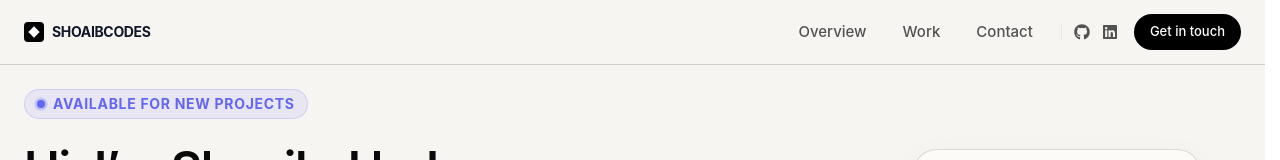
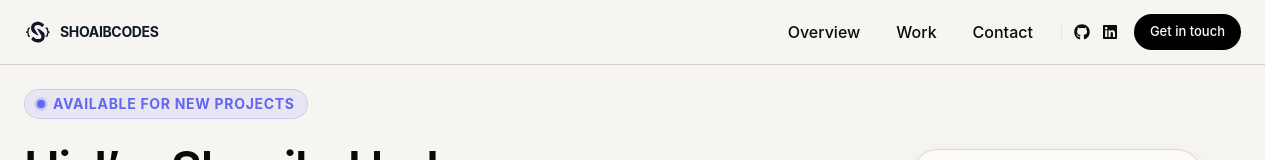
Before and after one commit to codewithshoaib-dev/Portfolio, a React (Vite) app in the folder web/: page / in a window 1280 px wide. Shown: the top 160 px of the page. Built offline with nearby package versions, Linux system fonts and the light colour scheme.

Commit message:
ui: add website logo and improve styling in navbar

```diff
--- a/web/src/landingpage/navbar.tsx
+++ b/web/src/landingpage/navbar.tsx
@@ -45,9 +45,34 @@ export default function Navbar() {
           className="flex items-center gap-2 cursor-pointer group"
           onClick={() => window.scrollTo({ top: 0, behavior: "smooth" })}
         >
-          <div className="w-5 h-5 bg-black rounded-sm flex items-center justify-center">
-            <div className="w-2 h-2 bg-white rotate-45" />
-          </div>
+          <svg
+            xmlns="http://www.w3.org/2000/svg"
+            viewBox="0 0 180 180"
+            className="h-7 w-7 shrink-0"
+            aria-hidden="true"
+          >
+            <path
+              d="M0 0 C13.80811322 -1.35817507 23.80488926 8.58778757 34.11083984 16.57641602 C35.97144153 17.97847965 37.87746179 19.28546703 39.8046875 20.59375 C42.58060234 22.56303234 44.28896044 24.36933382 45.875 27.4375 C46.26429688 28.15808594 46.65359375 28.87867187 47.0546875 29.62109375 C51.15789562 39.94693568 50.13775604 53.76930324 46.22265625 64.0390625 C41.59542424 74.3262135 34.32641045 79.91785492 24.16796875 84.19140625 C10.73189992 89.0419116 -3.72746563 88.65171368 -16.69140625 82.78125 C-24.82796407 78.70731284 -32.86094896 73.27810208 -37 65 C-33.04 60.38 -29.08 55.76 -25 51 C-21.33439304 52.83280348 -20.49185353 53.35509142 -18.25 56.375 C-14.37652538 61.10596137 -9.69761662 63.10079446 -4 65 C-0.94245072 65.27643387 2.11880412 65.27738906 5.1875 65.3125 C6.01314453 65.34150391 6.83878906 65.37050781 7.68945312 65.40039062 C13.57601296 65.46069423 18.12671912 64.42472986 23 61 C24.97296178 58.52246503 24.97296178 58.52246503 26 56 C26.495 55.01 26.495 55.01 27 54 C27.39213038 51.44508177 27.39213038 51.44508177 27.5 48.5 C27.60828125 47.03046875 27.60828125 47.03046875 27.71875 45.53125 C26.80188581 41.02665636 24.69573544 38.44417562 21.98291016 34.79248047 C17.79753589 28.89832745 14.5833657 22.3706597 11.16210938 16.01367188 C7.90700942 10.07067583 4.64618044 4.94319654 0 0 Z "
+              fill="#101828"
+              transform="translate(84,70)"
+            />
+            <path
+              d="M0 0 C2.76142808 2.23887399 5.41531773 4.55971339 8 7 C7.52891903 11.6855732 5.70898637 13.83126584 2.5 17.1875 C-0.61845094 20.3345872 -0.61845094 20.3345872 -3 24 C-6 23 -6 23 -8.1875 20.75 C-15.30948462 13.78628171 -22.58543817 11.01681683 -32.4375 10.6875 C-38.50381567 10.83873779 -44.14572012 11.51226974 -48.85546875 15.6171875 C-53.28719002 20.52260819 -54.52555853 24.95347748 -54.390625 31.53710938 C-53.94389487 34.35374285 -53.20075422 35.42202849 -51.37890625 37.578125 C-46.7520375 43.42820466 -43.42021467 49.98340733 -39.85546875 56.51171875 C-36.61143428 62.37265931 -33.16047168 67.75367472 -29 73 C-27.99681889 74.33094156 -26.99600563 75.66368022 -26 77 C-27.35524008 76.9108799 -28.709229 76.80272007 -30.0625 76.6875 C-30.81660156 76.62949219 -31.57070312 76.57148437 -32.34765625 76.51171875 C-39.75153176 75.08328327 -45.48942643 70.8613624 -51.5625 66.625 C-52.7990332 65.77808594 -52.7990332 65.77808594 -54.06054688 64.9140625 C-66.32298746 56.44503879 -66.32298746 56.44503879 -69.6875 51.6875 C-70.25017578 50.91986328 -70.25017578 50.91986328 -70.82421875 50.13671875 C-74.47608334 43.50027379 -75.55738596 37.72523853 -75.5 30.25 C-75.49355469 29.37110107 -75.48710938 28.49220215 -75.48046875 27.58666992 C-75.18034182 16.85811957 -71.71580599 8.72091915 -64.23046875 0.96875 C-46.15160689 -14.98877431 -19.00901068 -13.71617919 0 0 Z "
+              fill="#101828"
+              transform="translate(121,35)"
+            />
+            <path
+              d="M0 0 C9.79716981 -0.43867925 9.79716981 -0.43867925 14 3 C16.69923919 7.04885879 16.38439179 10.8445894 16.47851562 15.55078125 C16.62524596 19.48541172 16.62524596 19.48541172 18.3671875 22.92578125 C20.50716281 24.33365974 22.48320899 24.65989311 25 25 C25 28.3 25 31.6 25 35 C24.05125 35.28875 23.1025 35.5775 22.125 35.875 C18.94788422 36.76825109 18.94788422 36.76825109 17 39 C16.79857506 41.24444937 16.68678079 43.4973775 16.625 45.75 C16.30188032 51.4780307 15.94910784 54.8115523 12 59 C9.47524538 60.26237731 7.68799534 60.09856404 4.875 60.0625 C3.96492187 60.05347656 3.05484375 60.04445312 2.1171875 60.03515625 C1.41851562 60.02355469 0.71984375 60.01195312 0 60 C0 57.36 0 54.72 0 52 C3.465 51.505 3.465 51.505 7 51 C7.02578125 50.05898437 7.0515625 49.11796875 7.078125 48.1484375 C7.65532223 35.47633467 7.65532223 35.47633467 12 31 C12.66 31 13.32 31 14 31 C14 30.34 14 29.68 14 29 C13.34 29 12.68 29 12 29 C7.21768301 22.57376154 7.57693318 16.81498429 8 9 C5.36 9 2.72 9 0 9 C0 6.03 0 3.06 0 0 Z "
+              fill="#101828"
+              transform="translate(139,61)"
+            />
+            <path
+              d="M0 0 C0 2.64 0 5.28 0 8 C-2.31 8.33 -4.62 8.66 -7 9 C-7.02578125 9.94101563 -7.0515625 10.88203125 -7.078125 11.8515625 C-7.64147627 24.21968366 -7.64147627 24.21968366 -12 29 C-11.71125 29.5775 -11.4225 30.155 -11.125 30.75 C-10.75375 31.4925 -10.3825 32.235 -10 33 C-9.6596875 33.556875 -9.319375 34.11375 -8.96875 34.6875 C-7.6342572 37.87306347 -7.56601825 40.81167155 -7.375 44.25 C-7.30023437 45.51328125 -7.22546875 46.7765625 -7.1484375 48.078125 C-7.09945313 49.04234375 -7.05046875 50.0065625 -7 51 C-3.535 51.495 -3.535 51.495 0 52 C0 54.64 0 57.28 0 60 C-8.73868778 60.91628959 -8.73868778 60.91628959 -11.7421875 58.734375 C-15.63257927 53.99224065 -16.01909719 51.08978594 -16.0625 45.125 C-16.17770823 40.11570632 -16.17770823 40.11570632 -18.84375 36.1875 C-21.28383914 34.94285756 -21.28383914 34.94285756 -25 34 C-25 31.03 -25 28.06 -25 25 C-23.865625 24.71125 -22.73125 24.4225 -21.5625 24.125 C-20.386875 23.75375 -19.21125 23.3825 -18 23 C-16.2133635 19.42672701 -16.64747573 15.20621618 -16.4765625 11.26171875 C-15.85226215 6.9888434 -14.22283855 4.3639353 -11.375 1.1875 C-7.69666095 -0.65166953 -4.03765305 -0.23294152 0 0 Z "
+              fill="#101828"
+              transform="translate(39,61)"
+            />
+          </svg>
+
           <span className="text-sm font-bold tracking-tight text-gray-900 uppercase">
             ShoaibCodes
           </span>
@@ -59,7 +84,7 @@ export default function Navbar() {
             <button
               key={item.id}
               onClick={() => scrollToSection(item.id)}
-              className="px-4 py-1.5 text-[15px] font-medium text-muted-foreground hover:text-foreground hover:bg-card rounded-full transition-colors duration-200"
+              className="px-4 py-1.5 text-[16px] font-medium text-foreground hover:text-accent hover:bg-card rounded-full transition-colors duration-200"
             >
               {item.label}
             </button>
@@ -75,7 +100,7 @@ export default function Navbar() {
                 href={href}
                 target="_blank"
                 rel="noopener noreferrer"
-                className="text-muted-foreground hover:text-foreground transition-colors duration-200"
+                className="text-foreground hover:text-accent transition-colors duration-200"
                 aria-label={label}
               >
                 <Icon className="w-4 h-4" />
@@ -169,7 +194,7 @@ export default function Navbar() {
                     href={href}
                     target="_blank"
                     rel="noopener noreferrer"
-                    className="flex items-center gap-2 text-sm text-muted-foreground hover:text-foreground transition-colors"
+                    className="flex items-center gap-2 text-sm text-foreground hover:text-accent transition-colors"
                   >
                     <Icon className="w-4 h-4" />
                     <span className="uppercase tracking-wide text-xs">
```
